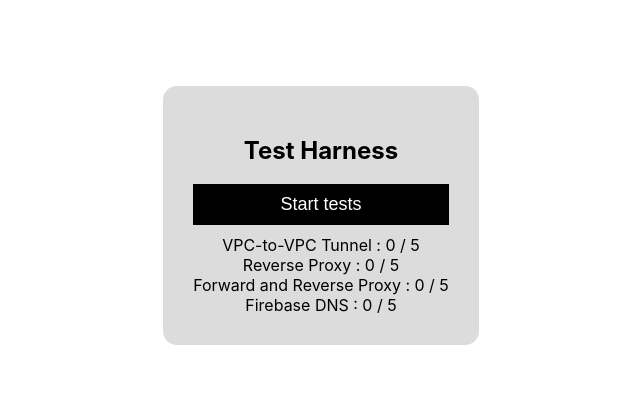
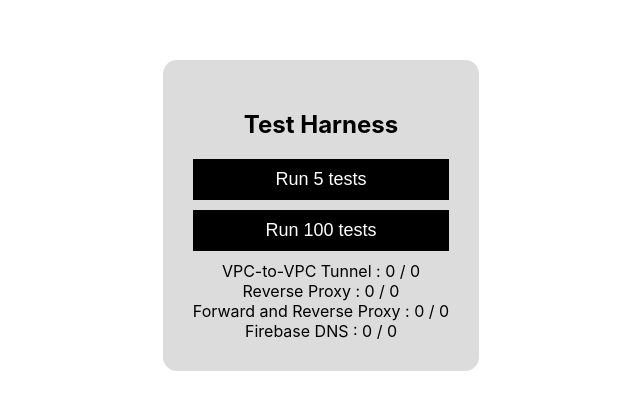
Before and after one commit to scottog/somo-china-test, a React (Create React App) app in the folder client/: page /dashboard in a window 1280 px wide. Shown: the part 188-598 px from the top of the page, without its empty margins (319-959 px from the left). Built offline with nearby package versions, Linux system fonts and the light colour scheme.

Commit message:
User feedback

```diff
--- a/client/src/Dashboard.js
+++ b/client/src/Dashboard.js
@@ -43,25 +43,28 @@ const buildSuiteRunner = (suiteData, setter) => {
 }
 
 function Dashboard() {
-
-    const totalTestsToRun = 5
     const [ vpcTestCount, setVpcTestCount ] = useState(0)
     const [ proxyTestCount, setProxyTestCount ] = useState(0)
     const [ fancyProxyTestCount, setFancyProxyTestCount ] = useState(0)
     const [ firebaseTestCount, setFirebaseTestCount ] = useState(0)
+    const [ totalTestsToRun, setTotalTests ] = useState(0)
+    const [ runningTests, setRunningTests ] = useState(false)
 
     testSuites[0].runOnce = buildSuiteRunner( testSuites[0], setVpcTestCount)
     testSuites[1].runOnce = buildSuiteRunner( testSuites[1], setProxyTestCount)
     testSuites[2].runOnce = buildSuiteRunner( testSuites[2], setFancyProxyTestCount)
     testSuites[3].runOnce = buildSuiteRunner( testSuites[3], setFirebaseTestCount)
 
-    const runTests = async () => {
-        for (let i=0; i < totalTestsToRun; i++) {
+    const runTests = async (totalTests) => {
+        setRunningTests(true)
+        setTotalTests(totalTests)
+        for (let i=0; i < totalTests; i++) {
             console.log(`Test iteration #${i}`)
             for (const suite of testSuites) {
                 await suite.runOnce(i)
             }
         }
+        setRunningTests(false)
     }
 
     return (
@@ -70,8 +73,14 @@ function Dashboard() {
             <h2>Test Harness</h2>
             <button
                 className="login__btn"
-                onClick={() => runTests()}
-            >Start tests</button>
+                disabled={runningTests}
+                onClick={() => runTests(5)}
+            >Run 5 tests</button>
+                        <button
+                className="login__btn"
+                disabled={runningTests}
+                onClick={() => runTests(100)}
+            >Run 100 tests</button>
 
         <ul>
             <TestSummary suite={testSuites[0]} testCount={vpcTestCount} totalTestsToRun={totalTestsToRun} ></TestSummary>
--- a/client/src/Login.css
+++ b/client/src/Login.css
@@ -27,6 +27,11 @@
     color: white;
     background-color: black;
   }
+  button:disabled {
+    background-color: lightgrey;
+    color: darkgrey;
+    border-color: grey;
+  }
   .login__google {
     background-color: #4285f4;
   }
--- a/client/src/TestSummary.js
+++ b/client/src/TestSummary.js
@@ -3,7 +3,7 @@ import React from "react";
 const averageMs = (results) => {
     if (!results || results.length === 0) return null
     const sum = results.reduce((prev, curr) => prev+curr)
-    return `average ${sum/results.length}ms`
+    return `avg lat ${Math.floor(sum/results.length)}ms`
 }
 
 const TestSummary = ({suite, testCount, totalTestsToRun}) => {
```
